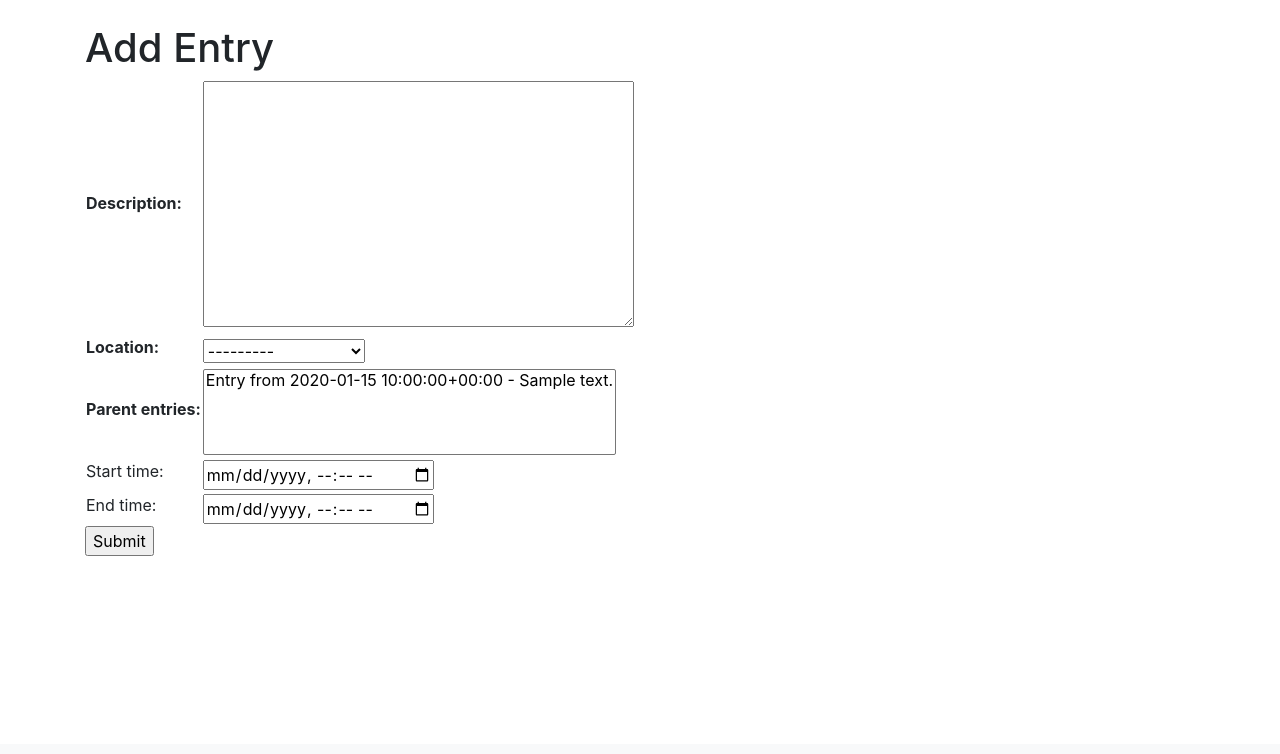
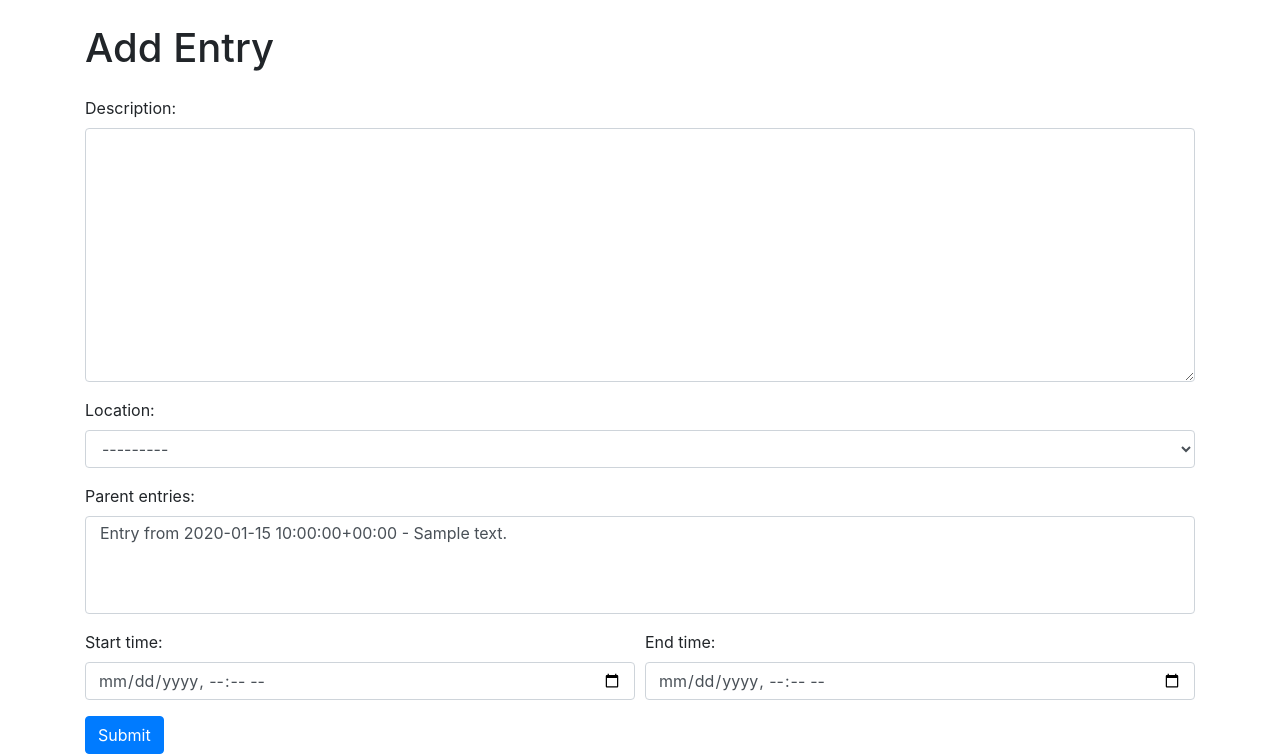
Before and after one commit to kevinveenbirkenbach/journal, a Django app: page /add_entry/ in a window 1280 px wide. Shown: the part 56-810 px from the top of the page. Before the commit the page ends 612 px from the top, so only its background shows below. Run offline with Django 4.2, Linux system fonts and the light colour scheme; a user stored in the database is signed in; tables that the repository leaves empty hold one stand-in row (values such as "Sample post"); some libraries are stand-ins or nearby versions.

Commit message:
Optimized with bootstrap

```diff
--- a/journal_app/templates/journal_app/add_entry.html
+++ b/journal_app/templates/journal_app/add_entry.html
@@ -1,37 +1,40 @@
 {% extends "base.html" %}
 
 {% block content %}
+
 {% include "errors.html" with form=time_frame_form form_name="TimeFrame" %}
 {% include "errors.html" with form=entry_form form_name="Entry" %}
 
-{% if entry_form.errors %}
-    <div class="alert alert-danger">
-        <strong>Entry Form Errors:</strong>
-        <ul>
-            {% for field, errors in entry_form.errors.items %}
-                {% for error in errors %}
-                    <li>{{ field }}: {{ error }}</li>
-                {% endfor %}
-            {% endfor %}
-        </ul>
-    </div>
-{% endif %}
+{% load widget_tweaks %}
 
-<h1>Add Entry</h1>
-<form method="POST">
+<h1 class="mb-4">Add Entry</h1>
+
+<form method="POST" class="needs-validation" novalidate>
     {% csrf_token %}
 
-    <!-- Entry Fields -->
-    <table>
-        {{ entry_form.as_table }}
-        <tr>
-            <td>{{ time_frame_form.start_time.label_tag }}</td><td>{{ time_frame_form.start_time }}</td>
-        </tr>
-        <tr>
-            <td>{{ time_frame_form.end_time.label_tag }}</td><td>{{ time_frame_form.end_time }}</td>
-        </tr>
-    </table>
-    <input type="submit" value="Submit">
+    <div class="form-group">
+        {{ entry_form.description.label_tag }} {{ entry_form.description|add_class:"form-control" }}
+    </div>
+
+    <div class="form-group">
+        {{ entry_form.location.label_tag }} {{ entry_form.location|add_class:"form-control" }}
+    </div>
+
+    <div class="form-group">
+        {{ entry_form.parent_entries.label_tag }} {{ entry_form.parent_entries|add_class:"form-control" }}
+    </div>
+
+    <!-- TimeFrame Fields -->
+    <div class="form-row">
+        <div class="form-group col-md-6">
+            {{ time_frame_form.start_time.label_tag }} {{ time_frame_form.start_time|add_class:"form-control" }}
+        </div>
+        <div class="form-group col-md-6">
+            {{ time_frame_form.end_time.label_tag }} {{ time_frame_form.end_time|add_class:"form-control" }}
+        </div>
+    </div>
+
+    <button type="submit" class="btn btn-primary">Submit</button>
 </form>
 
 {% endblock %}
--- a/journal_project/settings.py
+++ b/journal_project/settings.py
@@ -39,6 +39,7 @@
     'django.contrib.sessions',
     'django.contrib.messages',
     'django.contrib.staticfiles',
+    'widget_tweaks'
 ]
 
 MIDDLEWARE = [
```
